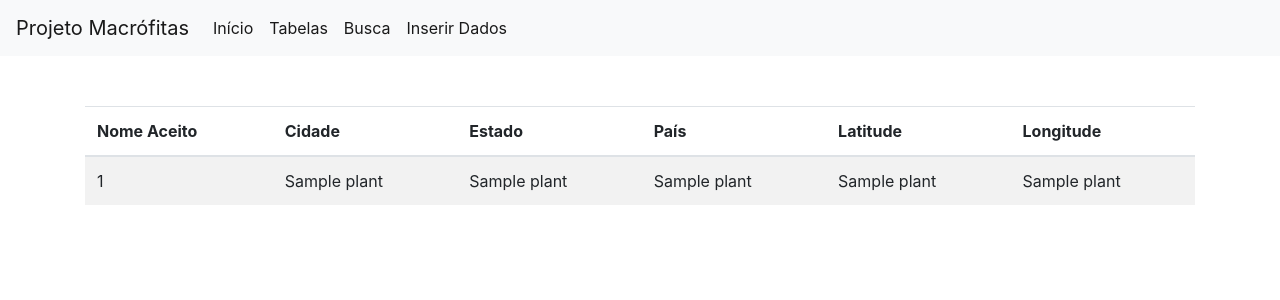
After one commit to matheussguerra/ProjMacrofitas, a Flask app: template src/web/templates/data/thirdTable.html in a window 1280 px wide. The commit adds this page. Shown: the top 300 px of the page. Run offline with Flask 2, Linux system fonts and the light colour scheme; the template is opened without the code that fills it: most values are stand-ins (such as "Sample title", 1, 10 or a date in 2020); some libraries are stand-ins or nearby versions.

Commit message:
Web search support added

```diff
--- a/src/main.py
+++ b/src/main.py
@@ -0,0 +1,16 @@
+#coding: utf-8
+from flask import request, render_template
+from web import app
+from web.forms.searchForm import SearchForm
+
+@app.route('/busca', methods=['GET', 'POST'])
+# Implementar função de buscar plantas
+def busca():
+    form = SearchForm(request.form)
+
+    if (request.method == 'POST' and form.validate()):
+        return render_template('search/searchPlant.html', form=form)
+    return render_template('search/searchPlant.html', form=form)
+
+if __name__ == "__main__":
+    app.run(debug=True)
--- /dev/null
+++ b/src/web/forms/searchForm.py
@@ -0,0 +1,4 @@
+from wtforms import Form, IntegerField, StringField, TextAreaField, SelectField, validators
+
+class SearchForm(Form):
+    plant = StringField('Nome:', render_kw={'autofocus': True})
--- a/src/web/landingPage/controller.py
+++ b/src/web/landingPage/controller.py
@@ -1,6 +1,6 @@
 from flask import Blueprint, render_template
 
-index_blueprint = Blueprint('index', __name__)
+index_blueprint = Blueprint('index_blueprint', __name__)
 
 @index_blueprint.route('/', methods=['GET'])
 def index():
--- /dev/null
+++ b/src/web/templates/data/thirdTable.html
@@ -0,0 +1,38 @@
+{% extends 'layout.html' %}
+
+{% block body %}
+
+<div class="container" style="padding-top: 50px;">
+
+
+        <table class="table table-striped">
+                <thead>
+                  <tr>
+                    <th scope="col">Nome Aceito</th>
+                    <th scope="col">Cidade</th>
+                    <th scope="col">Estado</th>
+                    <th scope="col">País</th>
+                    <th scope="col">Latitude</th>
+                    <th scope="col">Longitude</th>
+                  </tr>
+                </thead>
+                <tbody>
+
+                    {% for plant in data %}
+                    <tr>
+                        <td>{{plant[0]}}</td>
+                        <td>{{plant[1]}}</td>
+                        <td>{{plant[2]}}</td>
+                        <td>{{plant[3]}}</td>
+                        <td>{{plant[4]}}</td>
+                        <td>{{plant[5]}}</td>
+
+                    </tr>
+                    {%endfor%}
+
+                </tbody>
+              </table>
+
+</div>
+
+{% endblock %}
--- a/src/web/templates/layout.html
+++ b/src/web/templates/layout.html
@@ -14,13 +14,13 @@
 		<div class="collapse navbar-collapse" id="navbarNav">
 		  <ul class="navbar-nav">
 			<li class="nav-item active">
-			  <a class="nav-link" href="#">Início</a>
+			  <a class="nav-link" href="{{url_for('index_blueprint.index')}}">Início</a>
 			</li>
 			<li class="nav-item active">
 			  <a class="nav-link" href="{{url_for('index_dataBlueprint.index')}}">Tabelas</a>
 			</li>
 			<li class="nav-item active">
-			  <a class="nav-link" href="#">Busca</a>
+			  <a class="nav-link" href="{{url_for('busca')}}">Busca</a>
 			</li>
 			</li>
 			<li class="nav-item active">
```
Also changed, not shown: src/web/dataSummarizerController/summarizer.py (+13 -2 lines), src/web/templates/data/index.html (+45 -1 lines), src/web/templates/includes/_formhelpers.html (added, +15 -0 lines), src/web/templates/search/searchPlant.html (+9 -0 lines), src/web/forms/__init__.py (added).
